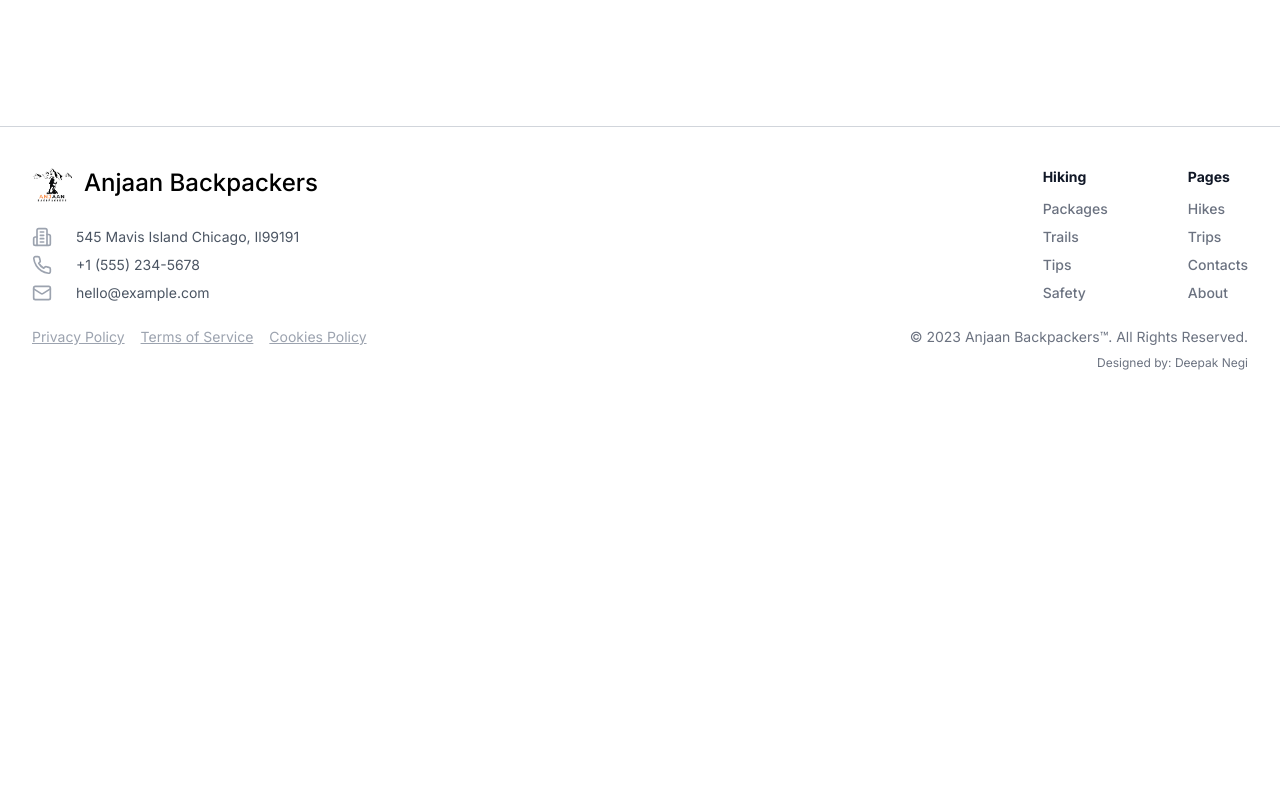
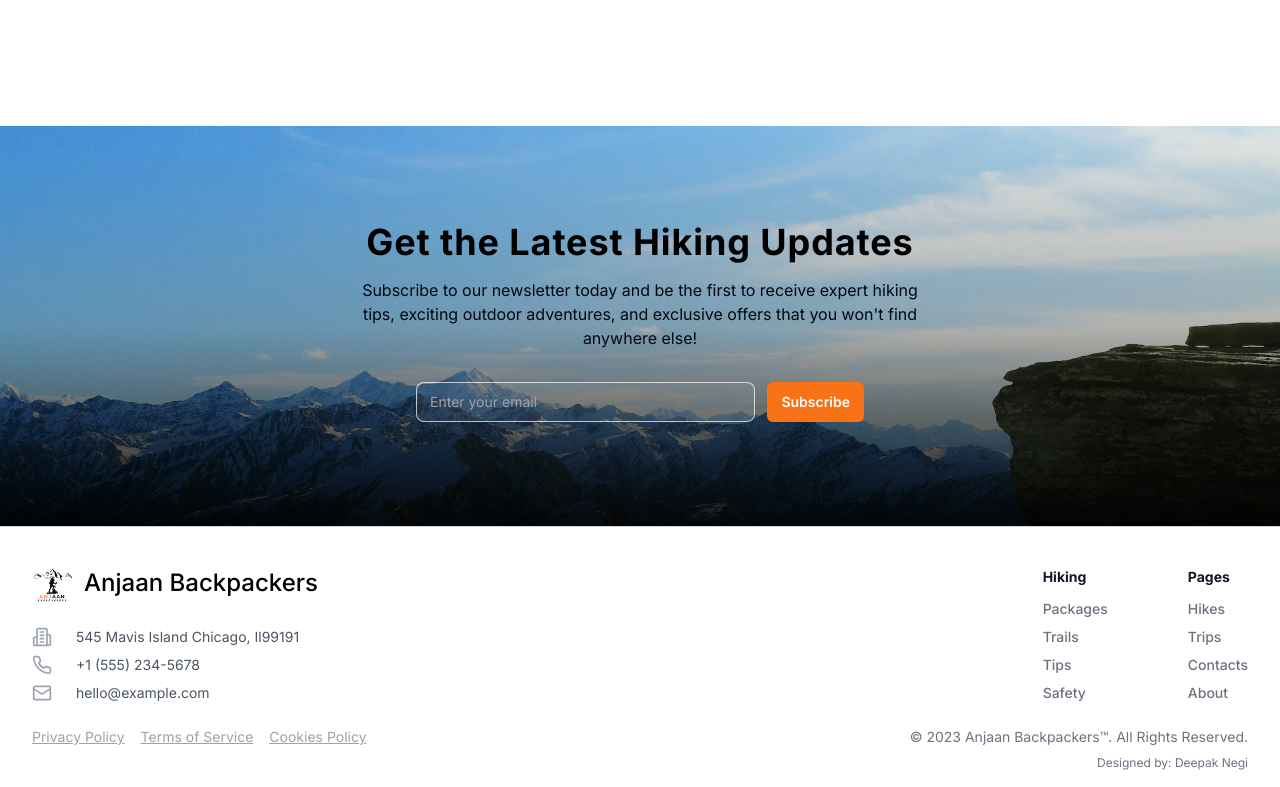
Before and after one commit to Cnippet/anjaanbackpackers, a Next.js app: page / in a window 1280 px wide. Shown: the part 1379-2166 px from the top of the page. Before the commit the page ends 1766 px from the top, so only its background shows below. Built offline with nearby package versions, Linux system fonts and the light colour scheme.

Commit message:
added newsletter section

```diff
--- a/app/page.tsx
+++ b/app/page.tsx
@@ -1,6 +1,7 @@
 import Navbar from '@/components/Navbar';
 import Hero from '@/components/home/Hero';
-import Feature from '../components/home/Feature';
+import Feature from '@/components/home/Feature';
+import Newsletter from '@/components/Newsletter';
 import Footer from '@/components/Footer';
 
 export default function Home() {
@@ -10,6 +11,7 @@ export default function Home() {
       <main>
         <Hero />
         <Feature />
+        <Newsletter />
       </main>
       <Footer />
     </>
--- a/components/Footer.jsx
+++ b/components/Footer.jsx
@@ -13,6 +13,8 @@ const Footer = () => {
                             <Image
                                 src={Logo}
                                 alt='site-logo'
+                                quality={100}
+                                loading='eager'
                                 className='w-10 h-10'
                             />
                             <span className='text-2xl font-medium text-black whitespace-nowrap'>
--- /dev/null
+++ b/components/Newsletter.jsx
@@ -0,0 +1,57 @@
+import React from 'react'
+
+const Newsletter = () => {
+    return (
+        <>
+            {/* <section className='py-1 lg:py-24 bg-black'>
+                <div className='mx-auto max-w-7xl px-6 lg:px-8'>
+                    <div className='relative isolate overflow-hidden shadow-xl sm:rounded-3xl sm:px-24'>
+                        <h2 className='mx-auto max-w-2xl text-center text-3xl font-bold tracking-wide text-gray-100 sm:text-4xl'>Get notified when we&apos;re launching</h2>
+                        <p className='mt-4 mx-auto max-w-xl text-center text-3xl text-gray-200 sm:text-base'>
+                            Reprehenderit ad esse et non officia in nulla. Id proident tempor incididunt nostrud nulla et culpa.
+                        </p>
+                        <form action='' className='mt-6 mx-auto max-w-md col-span-5 lg:py-2'>
+                            <div className='flex gap-x-3'>
+                                <label htmlFor='email-address' className='sr-only'>Email address</label>
+                                <input id='email-address' name='email' type='email' autoComplete='email' required className='min-w-0 flex-auto rounded-lg border-0 bg-white/5 px-3.5 py-2 text-white shadow-sm ring-1 ring-inset ring-white/70 sm:text-sm sm:leading-6' placeholder='Enter your email' />
+                                <button type='submit' className='flex-none rounded-md bg-orange-500 px-3.5 py-2.5 text-sm font-semibold text-white shadow-sm hover:bg-orange-600'>Subscribe</button>
+                            </div>
+                        </form>
+                    </div>
+                </div>
+            </section> */}
+
+            {/*Newsletter with backgroud image*/}
+            <section className='relative isolate overflow-hidden'
+                style={{
+                    backgroundImage: "url('/hiking/hiking6.webp')",
+                    backgroundPosition: 'center',
+                    backgroundSize: 'cover',
+                    backgroundAttachment: 'fixed',
+                }}
+            >
+                <div className='absolute w-full h-full z-[-10] bg-gradient-to-b from-black/10 via-black/30 to-black/90'></div>
+                <div className='mx-auto max-w-7xl px-6 py-16 lg:py-24 lg:px-8'>
+                    <div className='relative isolate overflow-hidden sm:px-24'>
+                        <h2 className='mx-auto max-w-2xl text-center text-3xl font-bold tracking-wide text-black sm:text-4xl'>
+                            Get the Latest Hiking Updates
+                        </h2>
+                        <p className='mt-4 mx-auto max-w-xl text-center text-sm text-gray-950 sm:text-base'>
+                        Subscribe to our newsletter today and be the first to receive expert hiking tips, exciting outdoor adventures, and exclusive offers that you won&apos;t find anywhere else!
+                        </p>
+                        <form action='' className='mt-6 mx-auto max-w-md col-span-5 lg:py-2'>
+                            <div className='flex gap-x-3'>
+                                <label htmlFor='email-address' className='sr-only'>Email address</label>
+                                <input id='email-address' name='email' type='email' autoComplete='email' required className='min-w-0 flex-auto rounded-lg border-0 bg-white/5 px-3.5 py-2 text-white shadow-sm ring-1 ring-inset ring-white/70 sm:text-sm sm:leading-6' placeholder='Enter your email' />
+                                <button type='submit' className='flex-none rounded-md bg-orange-500 px-3.5 py-2.5 text-sm font-semibold text-white shadow-sm hover:bg-orange-600'>Subscribe</button>
+                            </div>
+                        </form>
+                    </div>
+                </div>
+            </section>
+        </>
+
+    )
+}
+
+export default Newsletter
```
